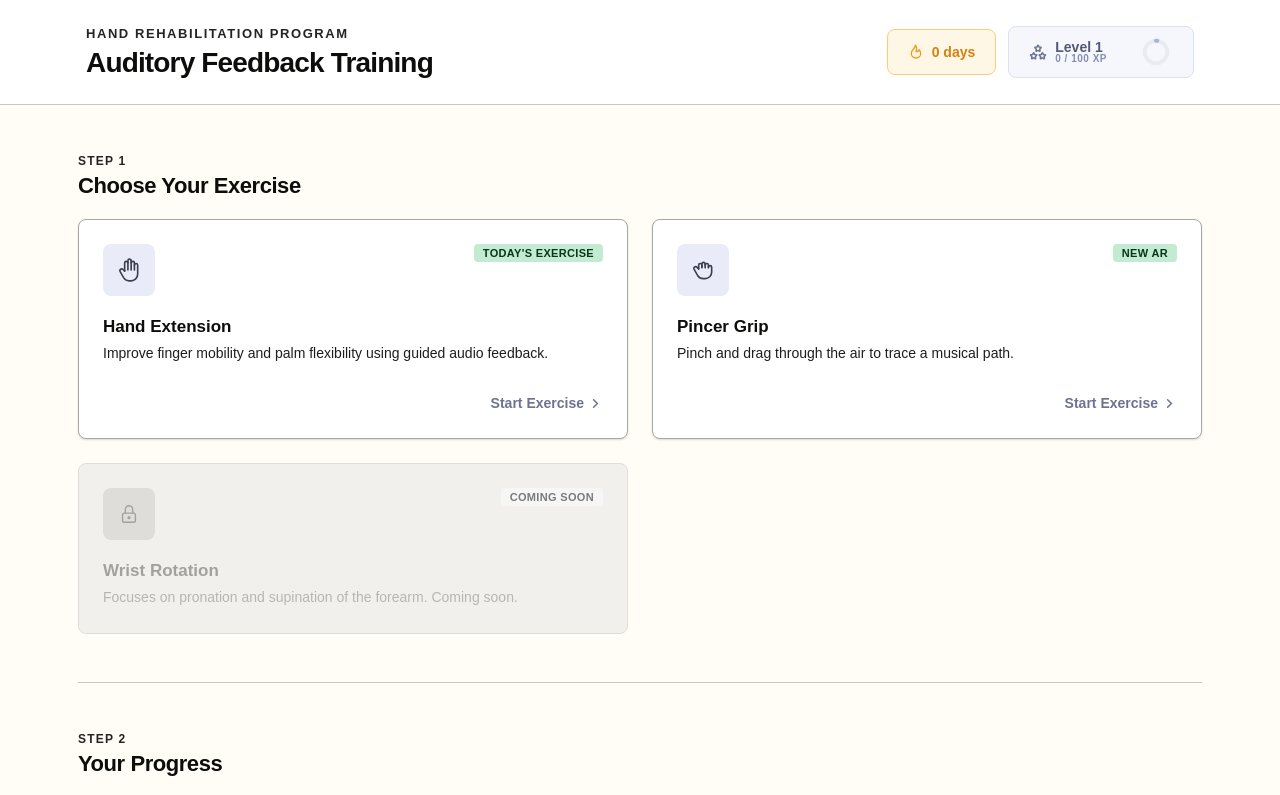
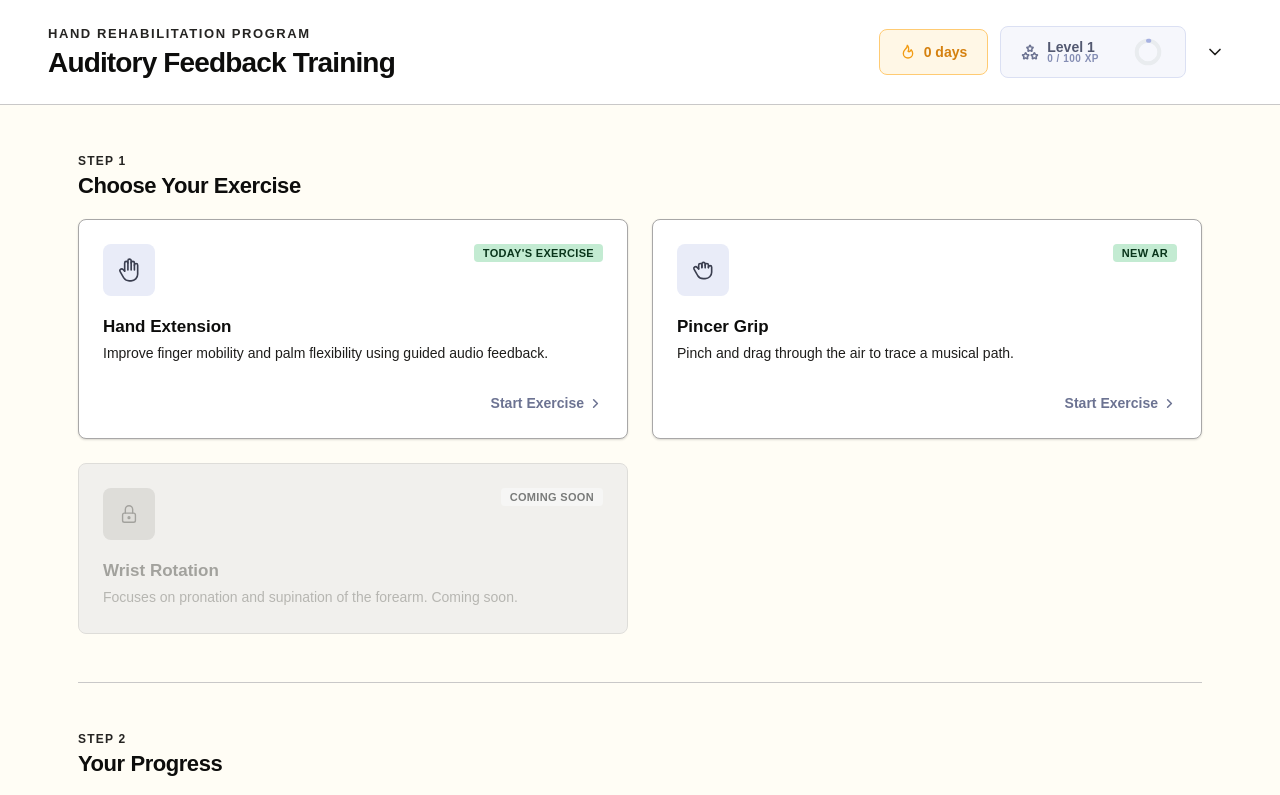
Before and after one commit to Atharv-0811/cv-hand-rehab, a Next.js app: page / in a window 1280 px wide. Shown: the top 795 px of the page. Built offline with nearby package versions, Linux system fonts and the light colour scheme; no server answers.

Commit message:
refactor: navbar

```diff
--- a/src/app/page.tsx
+++ b/src/app/page.tsx
@@ -21,6 +21,7 @@ import {
   TextInput,
   Button,
 } from '@mantine/core';
+import { Navbar } from '@/components/Navbar';
 import HandOpenClose from '@/components/exercises/HandOpenClose';
 import { useGamificationContext } from '@/context/GamificationContext';
 import { GlobalCelebrationBanner } from '@/components/gamification/GlobalCelebrationBanner';
@@ -33,8 +34,6 @@ import {
   IconLock,
   IconChevronRight,
   IconTrophy,
-  IconFlame,
-  IconStars,
   IconHandGrab,
 } from '@tabler/icons-react';
 import SequentialPinch from '@/components/exercises/SequentialPinch';
@@ -207,91 +206,7 @@ export default function Dashboard() {
       />
 
       {/* Top Header Bar */}
-      <Box
-        bg="white"
-        py="sm3"
-        px="md"
-        style={{
-          borderBottom: '1px solid var(--mantine-color-carbonBlack-1)',
-          position: 'sticky',
-          top: 0,
-          zIndex: 100,
-        }}
-      >
-        <Container size="lg">
-          <Group justify="space-between" align="center">
-            <Stack gap={2}>
-              <Text
-                size="mh7"
-                c="carbonBlack.5"
-                tt="uppercase"
-                lts="0.12em"
-                fw={600}
-                style={{ fontFamily: 'var(--font-work-sans, sans-serif)', fontSize: '13px' }}
-              >
-                Hand Rehabilitation Program
-              </Text>
-              <Title
-                order={1}
-                fw={700}
-                c="carbonBlack.9"
-                lts="-0.03em"
-                style={{
-                  fontFamily: 'var(--font-poppins, sans-serif)',
-                  fontSize: 'clamp(20px, 3vw, 28px)',
-                  lineHeight: 1.2,
-                }}
-              >
-                {displayName ? `Welcome back, ${displayName}!` : 'Auditory Feedback Training'}
-              </Title>
-            </Stack>
-
-            <Group gap="xs2" align="center">
-              <Paper
-                withBorder
-                radius="md"
-                px="sm2"
-                py="xs2"
-                style={{ borderColor: 'var(--mantine-color-warningAmber-3)', background: 'var(--mantine-color-warningAmber-0)' }}
-              >
-                <Group gap="xs" align="center">
-                  <IconFlame size={16} color="var(--mantine-color-warningAmber-6)" />
-                  <Text fw={700} size="sm" c="warningAmber.7" style={{ fontFamily: 'var(--font-poppins, sans-serif)' }}>
-                    {dailyStreak} day{dailyStreak !== 1 ? 's' : ''}
-                  </Text>
-                </Group>
-              </Paper>
-              <Paper
-                withBorder
-                radius="md"
-                px="sm2"
-                py="xs"
-                style={{ borderColor: 'var(--mantine-color-primary-2)', background: 'var(--mantine-color-primary-0)' }}
-              >
-                <Group gap="md" align="center">
-                  <Group gap="xs" align="center">
-                    <IconStars size={18} color="var(--mantine-color-primary-7)" />
-                    <Stack gap={0}>
-                      <Text fw={800} size="sm" c="primary.8" style={{ fontFamily: 'var(--font-poppins, sans-serif)', lineHeight: 1 }}>
-                        Level {currentLevel}
-                      </Text>
-                      <Text size="10px" fw={600} c="primary.6" tt="uppercase" lts="0.05em">
-                        {currentXP} / {currentXP + xpToNextLevel} XP
-                      </Text>
-                    </Stack>
-                  </Group>
-                  <RingProgress
-                    size={34}
-                    thickness={4}
-                    roundCaps
-                    sections={[{ value: Math.max(2, progressInLevel), color: 'var(--mantine-color-primary-5)' }]}
-                  />
-                </Group>
-              </Paper>
-            </Group>
-          </Group>
-        </Container>
-      </Box>
+      <Navbar displayName={displayName} />
 
       {/* Main Content */}
       <Container size="lg" py="md3" px="xs">
--- /dev/null
+++ b/src/components/Navbar.tsx
@@ -0,0 +1,142 @@
+'use client';
+
+import {
+  Box,
+  Container,
+  Group,
+  Stack,
+  Text,
+  Title,
+  Paper,
+  RingProgress,
+  Menu,
+  ActionIcon,
+} from '@mantine/core';
+import {
+  IconFlame,
+  IconStars,
+  IconChevronDown,
+  IconLogout,
+} from '@tabler/icons-react';
+import { useGamificationContext } from '@/context/GamificationContext';
+import { logout } from '@/app/login/actions';
+
+interface NavbarProps {
+  displayName: string | null;
+}
+
+export function Navbar({ displayName }: NavbarProps) {
+  const {
+    currentLevel,
+    currentXP,
+    dailyStreak,
+    xpToNextLevel,
+    progressInLevel,
+  } = useGamificationContext();
+
+  return (
+    <Box
+      bg="white"
+      py="sm3"
+      px="md"
+      style={{
+        borderBottom: '1px solid var(--mantine-color-carbonBlack-1)',
+        position: 'sticky',
+        top: 0,
+        zIndex: 100,
+      }}
+    >
+      <Container size="full">
+        <Group justify="space-between" align="center">
+          <Stack gap={2}>
+            <Text
+              size="mh7"
+              c="carbonBlack.5"
+              tt="uppercase"
+              lts="0.12em"
+              fw={600}
+              style={{ fontFamily: 'var(--font-work-sans, sans-serif)', fontSize: '13px' }}
+            >
+              Hand Rehabilitation Program
+            </Text>
+            <Title
+              order={1}
+              fw={700}
+              c="carbonBlack.9"
+              lts="-0.03em"
+              style={{
+                fontFamily: 'var(--font-poppins, sans-serif)',
+                fontSize: 'clamp(20px, 3vw, 28px)',
+                lineHeight: 1.2,
+              }}
+            >
+              {displayName ? `Welcome back, ${displayName}!` : 'Auditory Feedback Training'}
+            </Title>
+          </Stack>
+
+          <Group gap="xs2" align="center">
+            <Paper
+              withBorder
+              radius="md"
+              px="sm2"
+              py="xs2"
+              style={{ borderColor: 'var(--mantine-color-warningAmber-3)', background: 'var(--mantine-color-warningAmber-0)' }}
+            >
+              <Group gap="xs" align="center">
+                <IconFlame size={16} color="var(--mantine-color-warningAmber-6)" />
+                <Text fw={700} size="sm" c="warningAmber.7" style={{ fontFamily: 'var(--font-poppins, sans-serif)' }}>
+                  {dailyStreak} day{dailyStreak !== 1 ? 's' : ''}
+                </Text>
+              </Group>
+            </Paper>
+            <Paper
+              withBorder
+              radius="md"
+              px="sm2"
+              py="xs"
+              style={{ borderColor: 'var(--mantine-color-primary-2)', background: 'var(--mantine-color-primary-0)' }}
+            >
+              <Group gap="md" align="center">
+                <Group gap="xs" align="center">
+                  <IconStars size={18} color="var(--mantine-color-primary-7)" />
+                  <Stack gap={0}>
+                    <Text fw={800} size="sm" c="primary.8" style={{ fontFamily: 'var(--font-poppins, sans-serif)', lineHeight: 1 }}>
+                      Level {currentLevel}
+                    </Text>
+                    <Text size="10px" fw={600} c="primary.6" tt="uppercase" lts="0.05em">
+                      {currentXP} / {currentXP + xpToNextLevel} XP
+                    </Text>
+                  </Stack>
+                </Group>
+                <RingProgress
+                  size={34}
+                  thickness={4}
+                  roundCaps
+                  sections={[{ value: Math.max(2, progressInLevel), color: 'var(--mantine-color-primary-5)' }]}
+                />
+              </Group>
+            </Paper>
+
+            {/* User Dropdown */}
+            <Menu position="bottom-end" shadow="md" width={200} transitionProps={{ transition: 'pop-top-right' }}>
+              <Menu.Target>
+                <ActionIcon variant="subtle" color="carbonBlack.6" size="lg" radius="md">
+                  <IconChevronDown size={20} />
+                </ActionIcon>
+              </Menu.Target>
+
+              <Menu.Dropdown>
+                <Menu.Label>Settings</Menu.Label>
+                <form action={logout}>
+                  <Menu.Item type="submit" leftSection={<IconLogout size={16} />}>
+                    Sign out
+                  </Menu.Item>
+                </form>
+              </Menu.Dropdown>
+            </Menu>
+          </Group>
+        </Group>
+      </Container>
+    </Box>
+  );
+}
```
